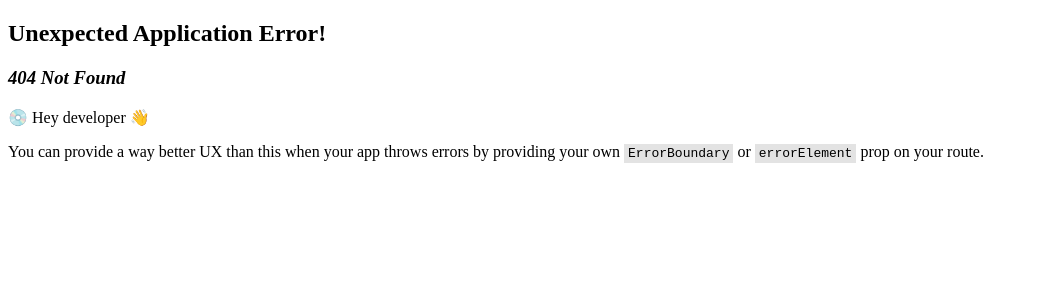
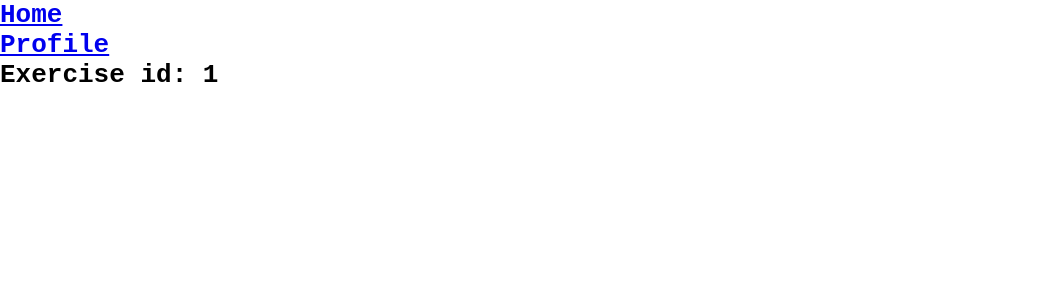
Before and after one commit to RomaZinkevich/MeditationNotMedication, a React (Vite) app in the folder frontend/: page /exercises/1 in a window 1280 px wide. Before the commit this address had no page. Shown: the top 300 px of the page, without its empty margins (0-1046 px from the left). Built offline with nearby package versions, Linux system fonts and the light colour scheme.

Commit message:
Changes to routes module and added features to all pages

```diff
--- a/frontend/package.json
+++ b/frontend/package.json
@@ -7,7 +7,7 @@
     "dev": "vite",
     "build": "vite build",
     "test": "react-scripts test",
-    "test:ci":"react-scripts test --watchAll=false",
+    "test:ci": "react-scripts test --watchAll=false",
     "lint": "eslint . --ext js,jsx --report-unused-disable-directives --max-warnings 0",
     "preview": "vite preview"
   },
@@ -25,6 +25,7 @@
     "eslint-plugin-react": "^7.33.2",
     "eslint-plugin-react-hooks": "^4.6.0",
     "eslint-plugin-react-refresh": "^0.4.3",
+    "sass": "^1.69.5",
     "vite": "^4.4.5"
   }
 }
--- a/frontend/src/App.jsx
+++ b/frontend/src/App.jsx
@@ -1,6 +1,8 @@
 import React from "react";
 import {RouterProvider} from "react-router-dom";
 import {routes} from "./routesModule";
+
+import "./styles/styles.scss";
 
 const App = () => {
   return (
--- a/frontend/src/components/NavBar.jsx
+++ b/frontend/src/components/NavBar.jsx
@@ -9,10 +9,6 @@ function NavBar() {
           <h1>Home</h1>
         </Link>
 
-        <Link to="/exercises">
-          <h1>Exercises</h1>
-        </Link>
-
         <Link to="/profile">
           <h1>Profile</h1>
         </Link>
--- a/frontend/src/main.jsx
+++ b/frontend/src/main.jsx
@@ -1,6 +1,8 @@
 import React from "react";
 import ReactDOM from "react-dom/client";
 import App from "./App";
+
+import "./styles/styles.scss";
 
 ReactDOM.createRoot(document.getElementById("root")).render(
     <React.StrictMode>
--- /dev/null
+++ b/frontend/src/pages/Exercise.jsx
@@ -0,0 +1,17 @@
+import React from "react";
+
+import NavBar from "../components/NavBar";
+import {useParams} from "react-router";
+
+function Exercise() {
+  const {id} = useParams();
+
+  return (
+    <>
+      <NavBar />
+      <h1>Exercise id: {id}</h1>
+    </>
+  );
+}
+
+export default Exercise;
--- a/frontend/src/pages/Exercises.jsx
+++ /dev/null
@@ -1,9 +0,0 @@
-import React from "react";
-
-function Exercise() {
-  return (
-    <h1>Exercise</h1>
-  );
-}
-
-export default Exercise;
--- a/frontend/src/pages/Home.jsx
+++ b/frontend/src/pages/Home.jsx
@@ -1,10 +1,26 @@
-import React from "react";
+import React, {useEffect} from "react";
 import NavBar from "../components/NavBar";
 
-function Home() {
+import Cards from "../components/Cards";
+
+function Home(props) {
+  // const [indexes, setIndexes] = useState({});
+  const indexes = [1, 2, 3];
+
+  useEffect(() => {
+    // TODo: Call from backend
+  }, []);
+
   return (
     <>
       <NavBar />
+      <ul>
+        {indexes.map((elem, i) => (
+          <li key={i}>
+            <Cards index = {elem} />
+          </li>),
+        )}
+      </ul>
     </>
   );
 }
--- a/frontend/src/pages/Profile.jsx
+++ b/frontend/src/pages/Profile.jsx
@@ -1,8 +1,12 @@
 import React from "react";
+import NavBar from "../components/NavBar";
 
 function Profile() {
   return (
-    <h1>Profile</h1>
+    <>
+      <NavBar />
+      <h1>Profile</h1>
+    </>
   );
 }
 
--- /dev/null
+++ b/frontend/src/styles/styles.scss
@@ -0,0 +1,7 @@
+* {
+    box-sizing: border-box;
+    margin: 0;
+    padding: 0;
+
+    font-family: monospace;
+}
```
Also changed, not shown: frontend/src/routesModule.jsx (+4 -3 lines), frontend/.eslintrc.cjs, 1 other file (tests, documents, lock files or other folders).
